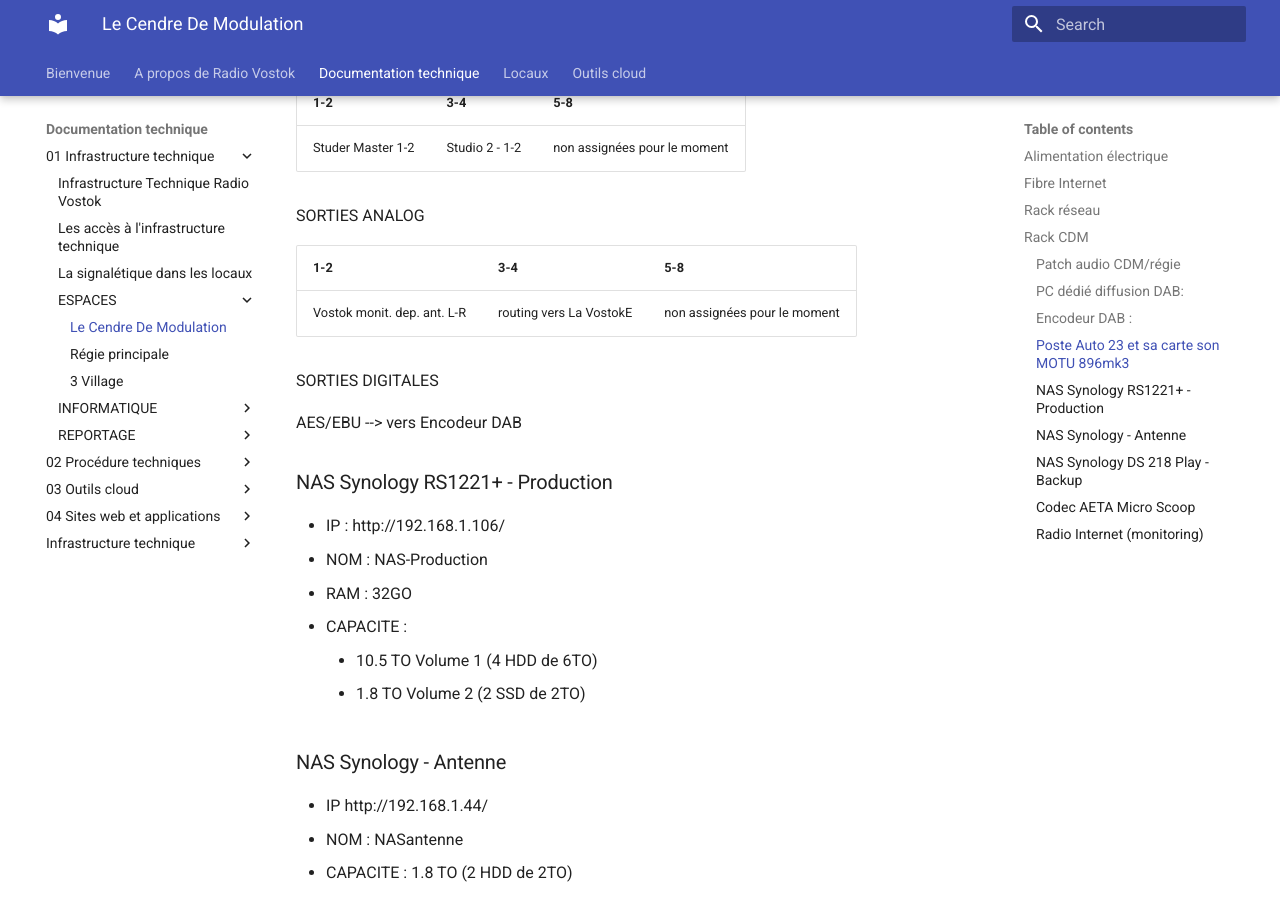
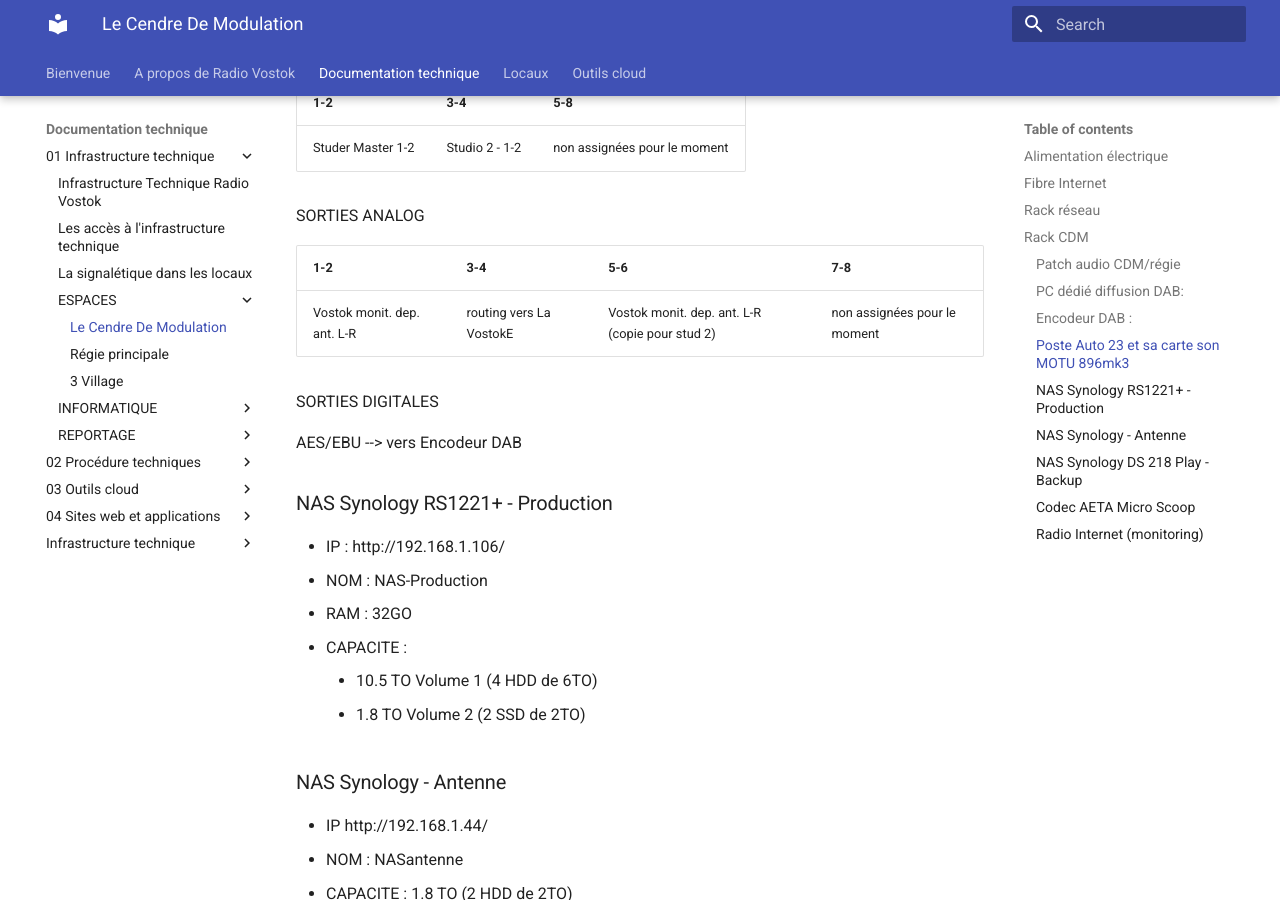
Before and after one commit to Le-Parloir/Vostok-Documentation, an MkDocs documentation site: the page built from docs/Documentation technique/01 - Infrastructure technique/ESPACES/1 - CDM.md, in a window 1280 px wide and 900 px high, scrolled down 2983 px. Built offline with MkDocs 1.6.1 and Material for MkDocs 9.7.7, drawn with Linux system fonts in a browser that asks for light colours.

Commit message:
add routing carte son monit. dep ant.

```diff
--- a/docs/Documentation technique/01 - Infrastructure technique/ESPACES/1 - CDM.md
+++ b/docs/Documentation technique/01 - Infrastructure technique/ESPACES/1 - CDM.md
@@ -126,9 +126,9 @@ ENTREES ANALOG
 
 SORTIES ANALOG
 
-| 1-2                         | 3-4                     | 5-8                          |
-|-----------------------------|-------------------------| -----------------------------|
-| Vostok monit. dep. ant. L-R | routing vers La VostokE | non assignées pour le moment |
+| 1-2                         | 3-4                     | 5-6                                             | 7-8                          |
+|-----------------------------|-------------------------|-------------------------------------------------|------------------------------|
+| Vostok monit. dep. ant. L-R | routing vers La VostokE | Vostok monit. dep. ant. L-R (copie pour stud 2) | non assignées pour le moment |
 
 SORTIES DIGITALES
 
```
